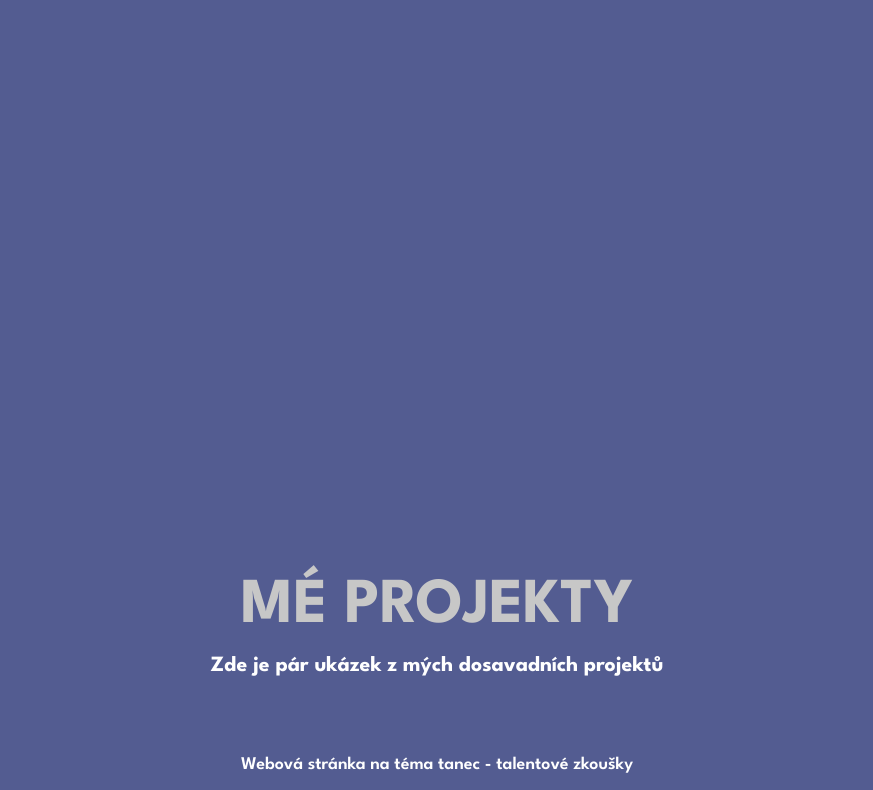
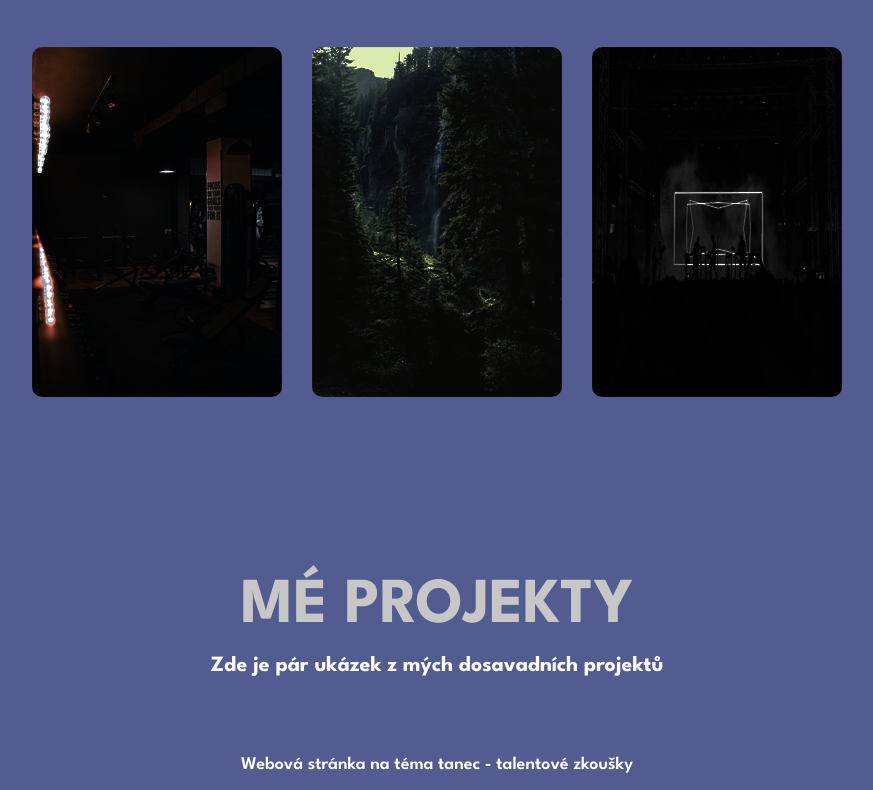
Before and after one commit to hubisak/klauzury, a plain HTML site: page index.html in a window 1280 px wide. Shown: the part 2028-2818 px from the top of the page, without its empty margins (203-1076 px from the left). Drawn offline with nearby package versions, Linux system fonts and the light colour scheme; the site is published under a folder, as on GitHub Pages, so addresses that start at the root find nothing.

Commit message:
Update style.css

```diff
--- a/style.css
+++ b/style.css
@@ -214,7 +214,7 @@ a:hover::after {
 position: relative;
 width: 250px;
 height: 350px;
-background-image: url(/img/card1.png);
+background-image: url(img/card1.png);
 border-radius: 10px;
 display: flex;
 align-items: center;
@@ -226,7 +226,7 @@ transition: all 0.6s cubic-bezier(0.23, 1, 0.320, 1);
 position: relative;
 width: 250px;
 height: 350px;
-background-image: url(/img/card2.png);
+background-image: url(img/card2.png);
 border-radius: 10px;
 display: flex;
 align-items: center;
@@ -238,7 +238,7 @@ transition: all 0.6s cubic-bezier(0.23, 1, 0.320, 1);
 position: relative;
 width: 250px;
 height: 350px;
-background-image: url(/img/card3.png);
+background-image: url(img/card3.png);
 border-radius: 10px;
 display: flex;
 align-items: center;
```
